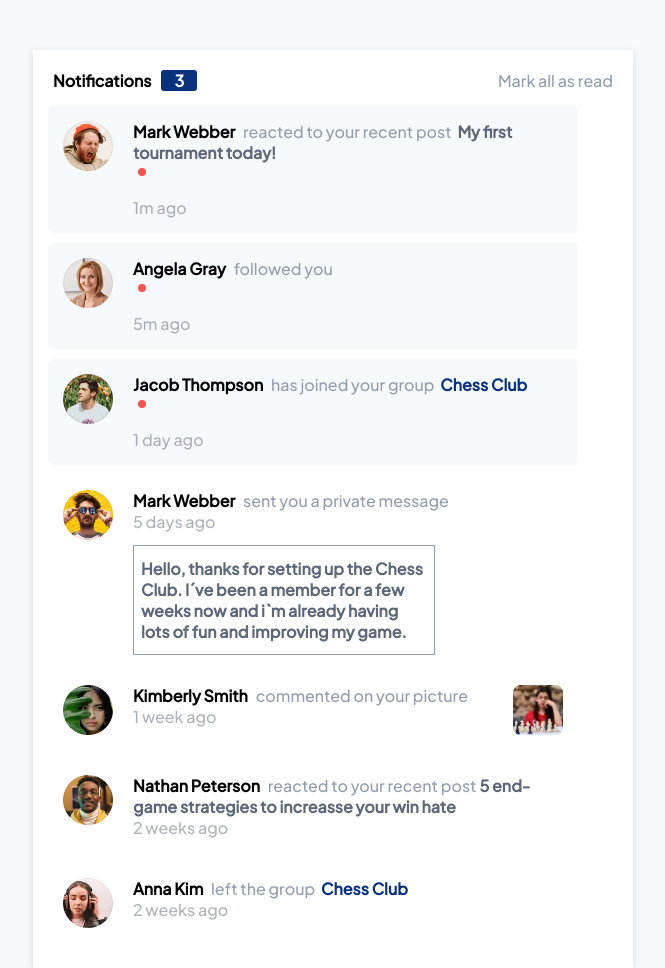
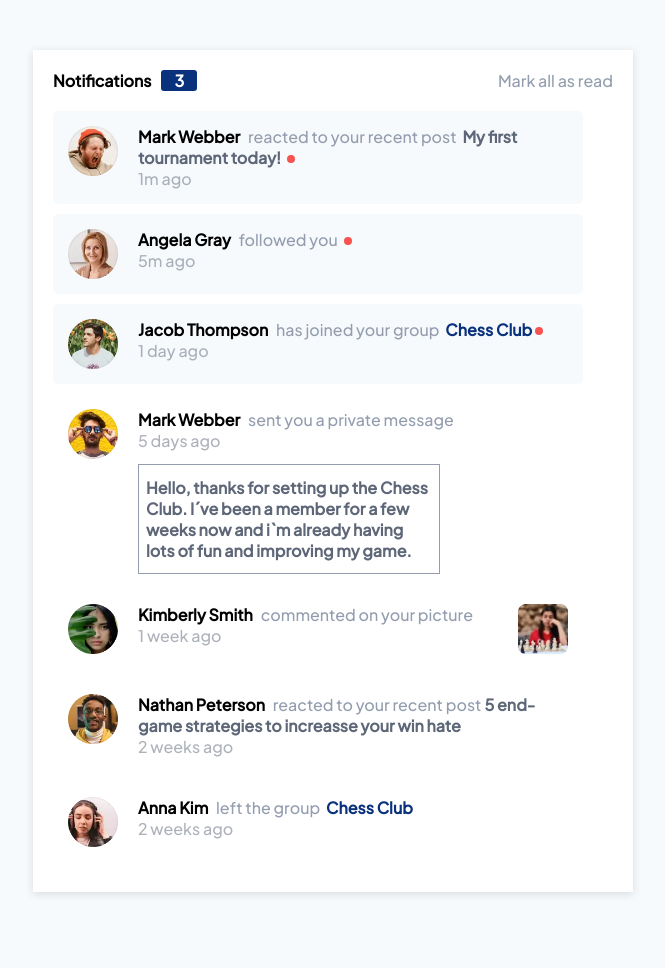
Before and after one commit to K4Z1NH0/notifications-page, a plain HTML site: page index.html in a window 1280 px wide. Shown: the top 968 px of the page, without its empty margins (307-972 px from the left). After the commit the page ends 942 px from the top, so only its background shows below. Drawn offline with Linux system fonts and the light colour scheme.

Commit message:
arrumando as bolinhas de notificação

```diff
--- a/css/style.css
+++ b/css/style.css
@@ -127,12 +127,14 @@ main .name:hover{
 }
 
 main h2{
+    display: inline-block;
     font-weight: 800;
     margin-left: 20px;
     font-size: 1em;
 }
 
 .notification-text{
+
     font-weight: 500;
     margin-left: 5px;
     color: var(--color-azul-cinza);
@@ -140,6 +142,7 @@ main h2{
 }
 
 .text-azul{
+    width: 50%;
     font-weight:800;
     margin-left: 3px;
     color: var(--color-azul-cinza-escuro);
@@ -151,6 +154,7 @@ main h2{
 }
 
 .text-club{
+    width: 50%;
     font-weight:800;
     margin-left: 3px;
     color: var(--color-azul-escuro);
@@ -166,7 +170,9 @@ main h2{
 }
 
 .ball-red{
-    display: flex;
+    margin-bottom: 1px;
+    margin-left: 3px;
+    display: inline-block;
     width: 0.5em;
     height: 0.5em;
     background-color: var(--color-vermelho);
@@ -188,12 +194,9 @@ main h2{
     border-radius: 5px;
 }
 
-#muda:checked + .ball-red {
-    display: none;
-  }
-
 /* medias querys */
 @media (max-width: 350px){
+
     .container{
         width: 300px;
     }
@@ -213,7 +216,7 @@ main h2{
     }
 
     main{
-        padding: 15px;
+        padding: 10px;
         margin-top: -40px;
     }
 
@@ -276,7 +279,7 @@ main h2{
     }
 
     main{
-        padding: 15px;
+        padding: 10px;
         margin-top: -40px;
     }
 
@@ -307,14 +310,12 @@ main h2{
         font-size: 0.6em;
     }
 
-    .ball-red{
-        margin-top: 5px;
-        margin-left: 5px;
+    /* .ball-red{
+        margin: 0px;
         width: 0.5em;
         height: 0.5em;
-        background-color: var(--color-vermelho);
         border-radius: 100%;
-    }
+    } */
 
     .message{
         margin-top: -20px;
@@ -376,13 +377,11 @@ main h2{
         font-size: 0.7em;
     }
 
-    .ball-red{
-        margin-top: 5px;
-        margin-left: 5px;
+    /* .ball-red{
         width: 0.5em;
         height: 0.5em;
         border-radius: 100%;
-    }
+    } */
 
     .message{
         margin-top: -20px;
@@ -417,6 +416,11 @@ main h2{
         font-size: 1em;
     }
 
+    main{
+        padding: 20px;
+        margin-top: -40px;
+    }
+
     main img{
         width: 50px;
         height: 50px;
@@ -443,13 +447,11 @@ main h2{
         font-size: 1em;
     }
 
-    .ball-red{
-        margin-top: 5px;
-        margin-left: 5px;
+    /* .ball-red{
         width: 0.5em;
         height: 0.5em;
         border-radius: 100%;
-    }
+    } */
 
     .message{
         margin-top: -20px;
--- a/index.html
+++ b/index.html
@@ -26,7 +26,7 @@
       <main>
         <div class="mark">
           <img src="./assets/images/avatar-mark-webber.webp">
-          <h2><span class="name">Mark Webber</span><span class="notification-text"> reacted to your recent post <span class="text-azul"> My first tournament today!</span><span id="ball-red-mark" class="ball-red"></span>
+          <h2><span class="name">Mark Webber</span><span class="notification-text"> reacted to your recent post <span class="text-azul"> My first tournament today! <span id="ball-red-mark" class="ball-red"></span></span>
           <br><span class="time">1m ago</span></span></h2>
         </div>
         <div class="angela">
```
